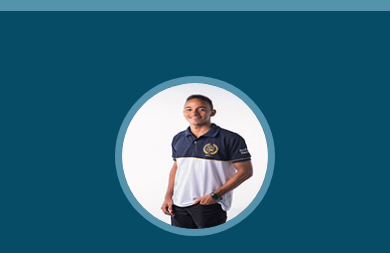
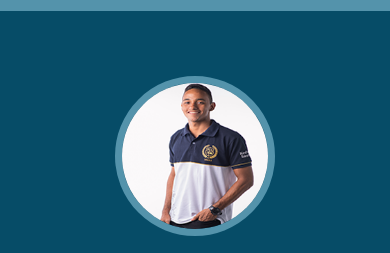
Before and after one commit to GilsonKedson/ProjetoPessoal_GilsonKedson, a plain HTML site: page index.html in a window 390 px wide. Shown: the part 89-342 px from the top of the page. Drawn offline with Linux system fonts and the light colour scheme.

Commit message:
tive que mexer na imagem main

```diff
--- a/css/style.css
+++ b/css/style.css
@@ -59,8 +59,8 @@ nav img{
 }
 
 #section-page-main img{
-    width: 160px;
-    height: 160px;
+    width: 210px;
+    height: 210px;
     border-radius: 50%;
     margin-top: 65px;
     border: 7px solid #5493ab;
@@ -174,6 +174,10 @@ footer p{
     nav ul li a{
         padding:0;
     }
+    #section-page-main img{
+        width: 160px;
+        height: 160px;
+    }
 
     .section{
         margin:40px 0;
--- a/index.html
+++ b/index.html
@@ -35,7 +35,7 @@
 
     <section id ="section-page-main">
         <div>
-            <img src="imagens/perfil.jpg" alt="Foto de Gilson Kedson">
+            <img src="imagens/foto.png" alt="Foto de Gilson Kedson">
         </div>
         <h2>Gilson Kedson</h2>
     </section>
```
Also changed, not shown: imagens/foto.png (added), 1 other file.
